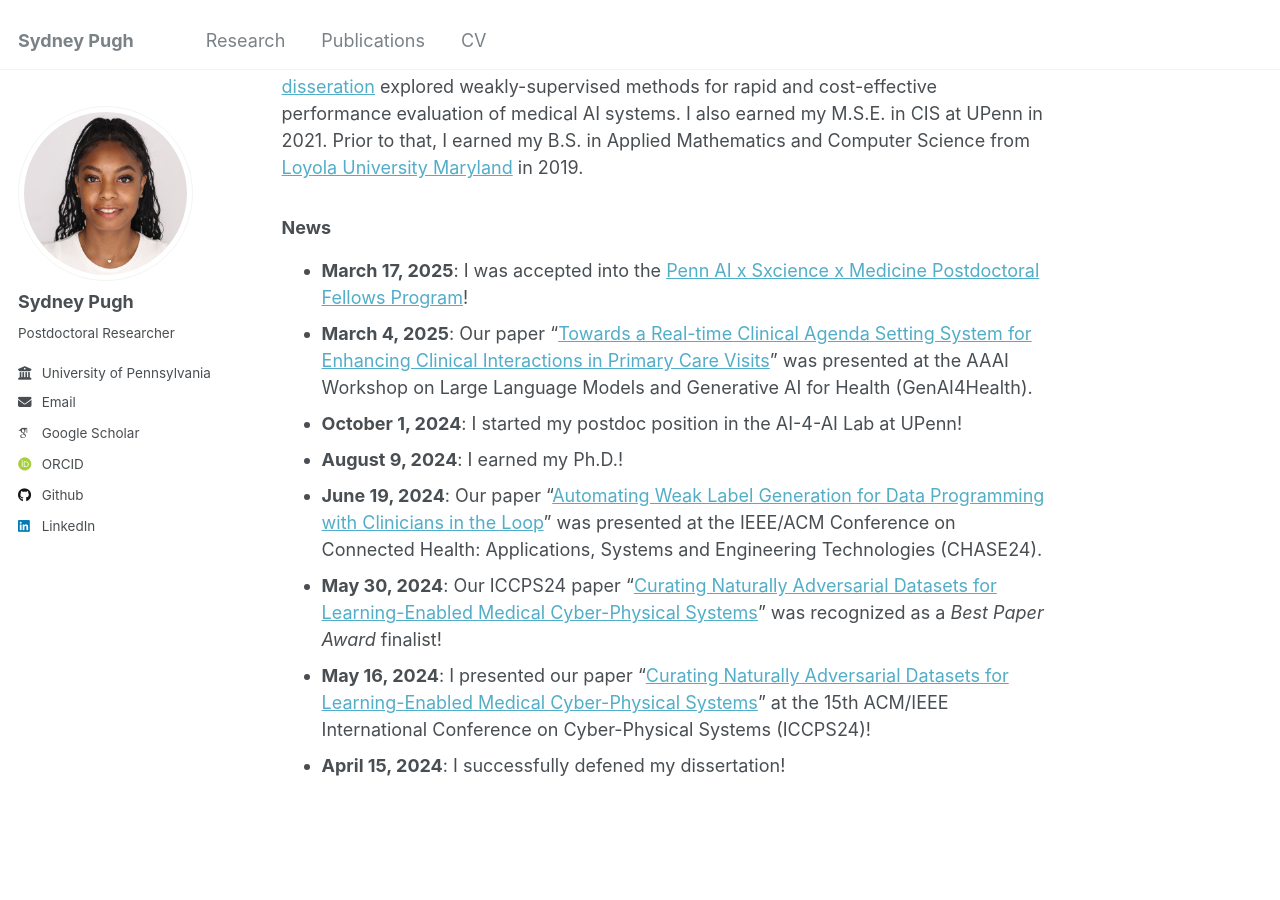
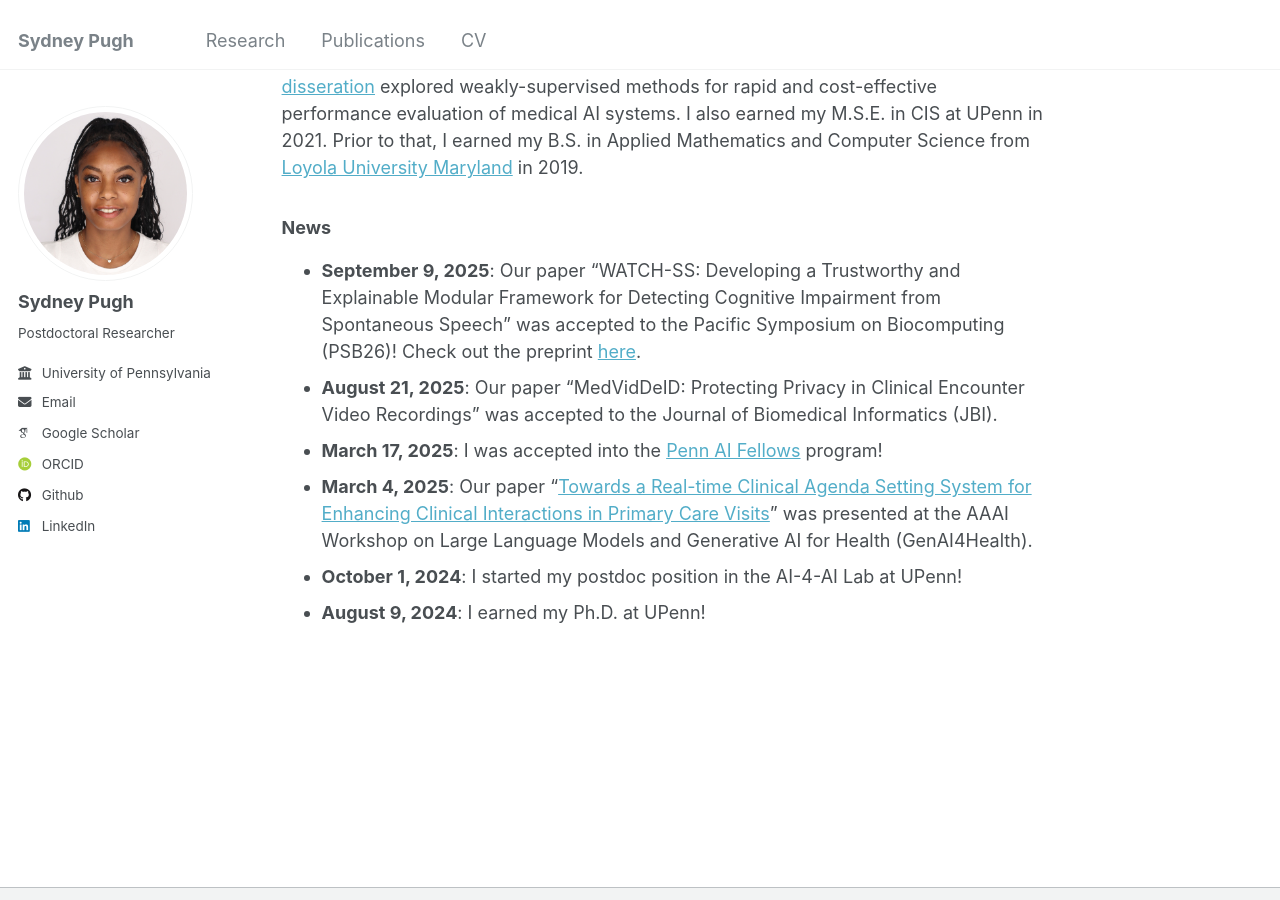
Before and after one commit to sfpugh/sfpugh.github.io, a Jekyll site: the page built from _pages/about.md, in a window 1280 px wide and 900 px high, scrolled down 313 px. Built offline with Jekyll 4.4.1, drawn with Linux system fonts in a browser that asks for light colours; some web fonts are replaced.

Commit message:
updated news section

```diff
--- a/_pages/about.md
+++ b/_pages/about.md
@@ -14,11 +14,13 @@ Hi! I am Sydney Pugh, a postdoctoral researcher in the [Artificial Intelligence
 I earned my Ph.D. in [Computer and Information Science (CIS)](https://www.cis.upenn.edu/) at the University of Pennsylvania in August 2024, where I was advised by [Insup Lee](https://www.cis.upenn.edu/~lee/home/index.shtml) and [James Weimer](https://jamesweimer.net/). My [disseration](https://www.proquest.com/openview/d1142238baa72023e1668a6caf01e8a7/1?pq-origsite=gscholar&cbl=18750&diss=y) explored weakly-supervised methods for rapid and cost-effective performance evaluation of medical AI systems. I also earned my M.S.E. in CIS at UPenn in 2021. Prior to that, I earned my B.S. in Applied Mathematics and Computer Science from [Loyola University Maryland](https://www.loyola.edu/) in 2019.
 
 ### News
-* **March 17, 2025**: I was accepted into the [Penn AI x Sxcience x Medicine Postdoctoral Fellows Program](https://web.sas.upenn.edu/data-science/postdoctoral-fellows/)!
+* **September 9, 2025**: Our paper "WATCH-SS: Developing a Trustworthy and Explainable Modular Framework for Detecting Cognitive Impairment from Spontaneous Speech" was accepted to the Pacific Symposium on Biocomputing (PSB26)! Check out the preprint [here](https://www.medrxiv.org/content/10.1101/2025.08.06.25333047v1).
+* **August 21, 2025**: Our paper "MedVidDeID: Protecting Privacy in Clinical Encounter Video Recordings" was accepted to the Journal of Biomedical Informatics (JBI).
+* **March 17, 2025**: I was accepted into the [Penn AI Fellows](https://web.sas.upenn.edu/data-science/postdoctoral-fellows/) program!
 * **March 4, 2025**: Our paper "[Towards a Real-time Clinical Agenda Setting System for Enhancing Clinical Interactions in Primary Care Visits](https://openreview.net/pdf?id=Lu1dxr1bWV)" was presented at the AAAI Workshop on Large Language Models and Generative AI for Health (GenAI4Health).
 * **October 1, 2024**: I started my postdoc position in the AI-4-AI Lab at UPenn!
-* **August 9, 2024**: I earned my Ph.D.!
-* **June 19, 2024**: Our paper "[Automating Weak Label Generation for Data Programming with Clinicians in the Loop](https://arxiv.org/pdf/2407.07982)" was presented at the IEEE/ACM Conference on Connected Health: Applications, Systems and Engineering Technologies (CHASE24).
-* **May 30, 2024**: Our ICCPS24 paper "[Curating Naturally Adversarial Datasets for Learning-Enabled Medical Cyber-Physical Systems](https://arxiv.org/pdf/2309.00543)" was recognized as a _Best Paper Award_ finalist!
-* **May 16, 2024**: I presented our paper "[Curating Naturally Adversarial Datasets for Learning-Enabled Medical Cyber-Physical Systems](https://arxiv.org/pdf/2309.00543)" at the 15th ACM/IEEE International Conference on Cyber-Physical Systems (ICCPS24)!
-* **April 15, 2024**: I successfully defened my dissertation!
+* **August 9, 2024**: I earned my Ph.D. at UPenn!
+<!-- * **June 19, 2024**: Our paper "[Automating Weak Label Generation for Data Programming with Clinicians in the Loop](https://arxiv.org/pdf/2407.07982)" was presented at the IEEE/ACM Conference on Connected Health: Applications, Systems and Engineering Technologies (CHASE24). -->
+<!-- * **May 30, 2024**: Our ICCPS24 paper "[Curating Naturally Adversarial Datasets for Learning-Enabled Medical Cyber-Physical Systems](https://arxiv.org/pdf/2309.00543)" was recognized as a _Best Paper Award_ finalist! -->
+<!-- * **May 16, 2024**: I presented our paper "[Curating Naturally Adversarial Datasets for Learning-Enabled Medical Cyber-Physical Systems](https://arxiv.org/pdf/2309.00543)" at the 15th ACM/IEEE International Conference on Cyber-Physical Systems (ICCPS24)! -->
+<!-- * **April 15, 2024**: I successfully defened my dissertation! -->
```
